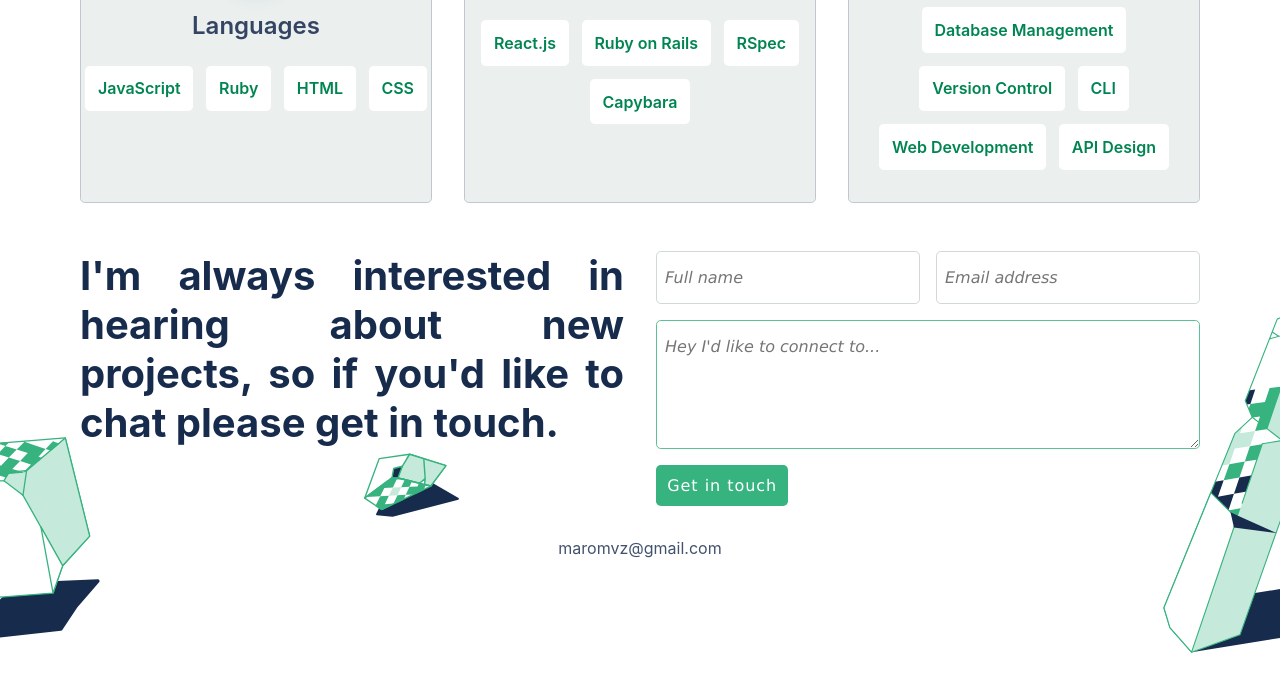
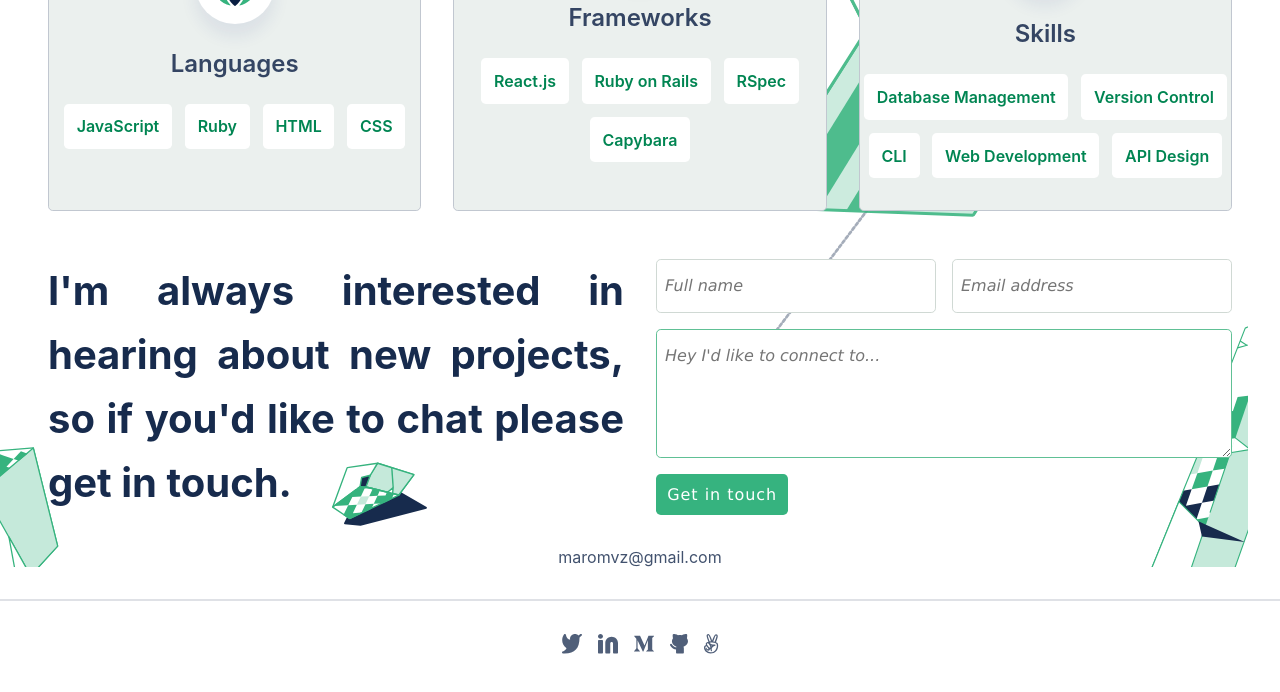
Before and after one commit to Movgto/my-portfolio, a website: page index.html in a window 1280 px wide. Shown: the part 2102-2794 px from the top of the page. Drawn offline with Linux system fonts and the light colour scheme.

Commit message:
Update horizontal scrolling fix and social media spacing

```diff
--- a/index.html
+++ b/index.html
@@ -217,7 +217,7 @@
             <div id="contact-img"></div>
         </section>
     </div>
-    <hr /><br />
+    <hr />
     <footer>
         <ul class="soc-med-list bottom">
             <li><a href="TBD"><img src="icons/twitter.svg" /></a></li>
--- a/style.css
+++ b/style.css
@@ -10,11 +10,14 @@
 }
 
 html {
+  overflow-x:  hidden;
   overflow-y: auto;
 }
 
 body {
-  width: 100vw;
+  position: relative;
+  width: 100%;
+  overflow-x: hidden;
   font-family: 'Inter', Verdana, Geneva, Tahoma, sans-serif;
 }
 
@@ -23,7 +26,6 @@ body {
   flex-direction: column;
   justify-content: center;
   padding: 0 3rem;
-  padding-bottom: 3rem;
   gap: 3rem;
 }
 
@@ -62,7 +64,7 @@ body {
   font-style: normal;
   font-weight: 400;
   font-size: 1.3rem;
-  line-height: 1.8rem;
+  line-height: 2.5rem;
   margin-top: 2rem;
   color: #172b4d;
 }
@@ -280,8 +282,9 @@ form .see-btn {
 #about-me .text {
   font-weight: 400;
   font-size: 1.3rem;
-  line-height: 1.8rem;
+  line-height: 2.5rem;
   color: #42526e;
+  text-align: center;
 }
 
 #ab-me-img {
@@ -410,6 +413,7 @@ form .see-btn {
   font-size: 2.5rem;
   color: #172b4d;
   text-align: center;
+  line-height: 4rem;
 }
 
 form {
@@ -437,6 +441,7 @@ form textarea {
 
 hr {
   display: none;
+  position: absolute;
   background-color: #dfe1e6;
   height: 0.1rem;
   border: none;
@@ -450,10 +455,6 @@ hr {
 
 /* Footer */
 
-ul[class='soc-med-list bottom'] {
-  padding-bottom: 2rem;
-}
-
 #contact-img {
   background: url('./icons/contact.svg') no-repeat;
   background-size: 5rem;
@@ -465,12 +466,13 @@ ul[class='soc-med-list bottom'] {
   z-index: -1;
 }
 
+footer {
+  margin: 2rem 0;
+}
+
 /* Responsiveness */
 
 @media only screen and (min-width: 768px) {
-  #padding-ctn {
-    padding: 0 5rem;
-  }
 
   #headline {
     margin-top: 18rem;
@@ -546,13 +548,14 @@ ul[class='soc-med-list bottom'] {
 
   hr {
     display: block;
+    position: relative;
+    margin-top: 2rem;
   }
 
   #contact {
     overflow: visible;
     flex-direction: row;
     flex-wrap: wrap;
-    margin-bottom: 10rem;
   }
 
   form {
```
